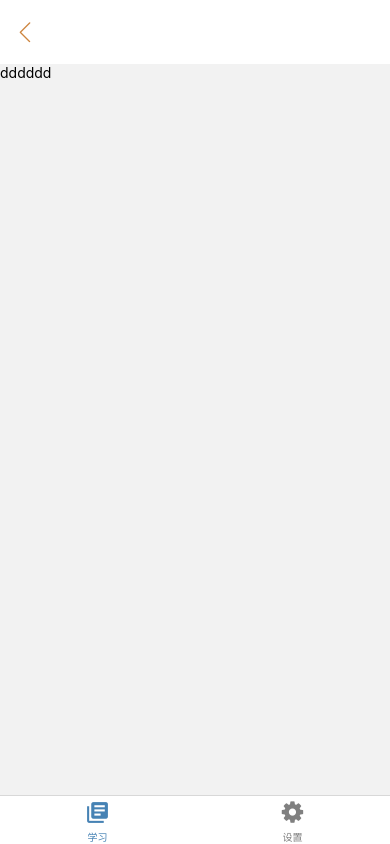
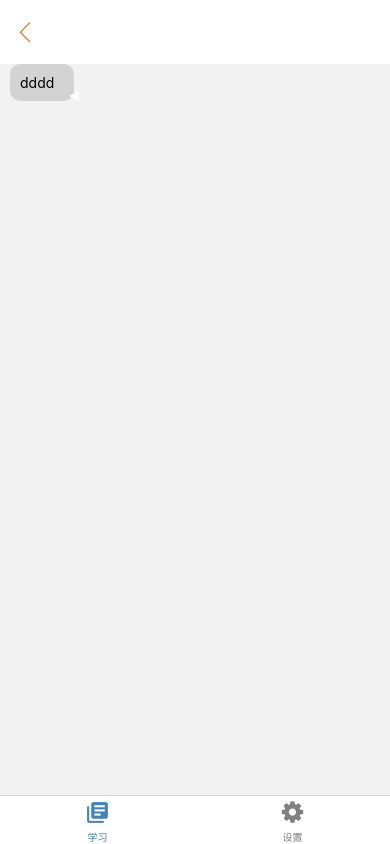
Before and after one commit to limengbetanz/EnglishTreasureChest_RN, a React Native app: screen /SceneDialoguesDetails in a window 390 px wide. Built offline with nearby package versions, Linux system fonts and the light colour scheme.

Commit message:
Add ChatBubble

```diff
--- a/app/learning/scene_dialogues/SceneDialoguesDetailsView.tsx
+++ b/app/learning/scene_dialogues/SceneDialoguesDetailsView.tsx
@@ -6,6 +6,7 @@ import { SimpleLineIcons } from "@expo/vector-icons";
 import viewModel from "./SceneDialoguesViewModel";
 import type { SceneDialoguesItem } from "./SceneDialoguesViewModel";
 import Colors from "../../consts/Colors";
+import ChatBubble from "../../shared_views/ChatBubble";
 
 const SceneDialoguesDetailsView = () => {
     const navigation = useNavigation();
@@ -60,7 +61,7 @@ const SceneDialoguesDetailsView = () => {
 
     return (
         <View>
-            <Text>dddddd</Text>
+            <ChatBubble content="dddd" direction="left" />
         </View>
     );
 };
--- /dev/null
+++ b/app/shared_views/ChatBubble.tsx
@@ -0,0 +1,66 @@
+import React from "react";
+import { View, Text } from "react-native";
+import Svg, { Path, RNSVGPath } from "react-native-svg";
+
+type ChatBubbleProps = {
+    content: string;
+    direction: "left" | "right";
+};
+
+const ChatBubble: React.FC<ChatBubbleProps> = ({ content, direction }) => {
+    const isLeft = direction === "left";
+    const bubbleStyle = isLeft
+        ? { alignSelf: "flex-start" }
+        : { alignSelf: "flex-end" };
+
+    const arrowPoints = isLeft ? "10,0 10,10 0,10" : "0,0 0,10 10,5";
+
+    return (
+        <View style={[styles.bubble, bubbleStyle]}>
+            <View style={styles.message}>
+                <Text>{content}</Text>
+            </View>
+            <Svg
+                height="10"
+                width="10"
+                style={
+                    isLeft
+                        ? [styles.arrow, { right: -5 }]
+                        : [styles.arrow, { left: -5 }]
+                }
+            >
+                <Path
+                    d={`M ${isLeft ? 10 : 0} 0 L ${isLeft ? 0 : 10} 5 L ${
+                        isLeft ? 10 : 0
+                    } 10 Z`}
+                    fill={isLeft ? "white" : "blue"}
+                />
+            </Svg>
+        </View>
+    );
+};
+
+const styles = {
+    bubble: {
+        backgroundColor: "lightgrey",
+        borderRadius: 10,
+        padding: 10,
+        marginHorizontal: 10,
+        marginBottom: 10,
+        maxWidth: "80%",
+        flexDirection: "row",
+        alignItems: "flex-end",
+    },
+
+    message: {
+        flex: 1,
+        paddingRight: 10,
+    },
+
+    arrow: {
+        position: "absolute",
+        bottom: 0,
+    },
+};
+
+export default ChatBubble;
--- a/package.json
+++ b/package.json
@@ -25,6 +25,7 @@
     "react-native-reanimated": "^3.6.2",
     "react-native-safe-area-context": "^4.8.2",
     "react-native-screens": "^3.29.0",
+    "react-native-svg": "^15.1.0",
     "typescript": "^5.3.0"
   },
   "devDependencies": {
```
Also changed, not shown: 1 other file (tests, documents, lock files or other folders).
